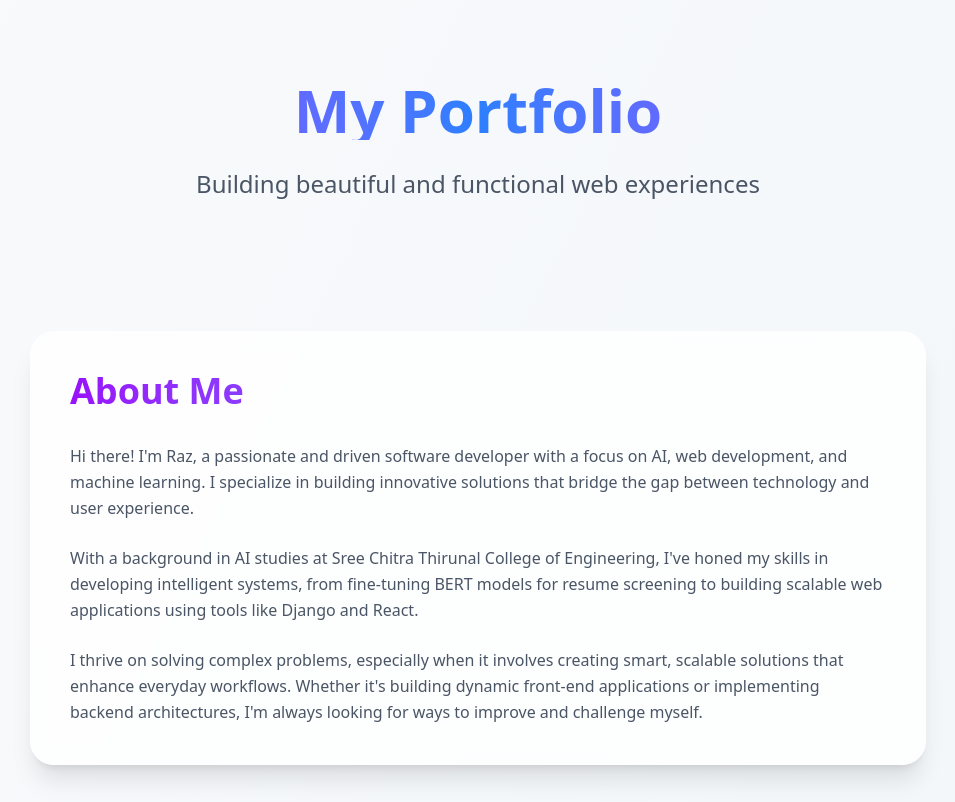
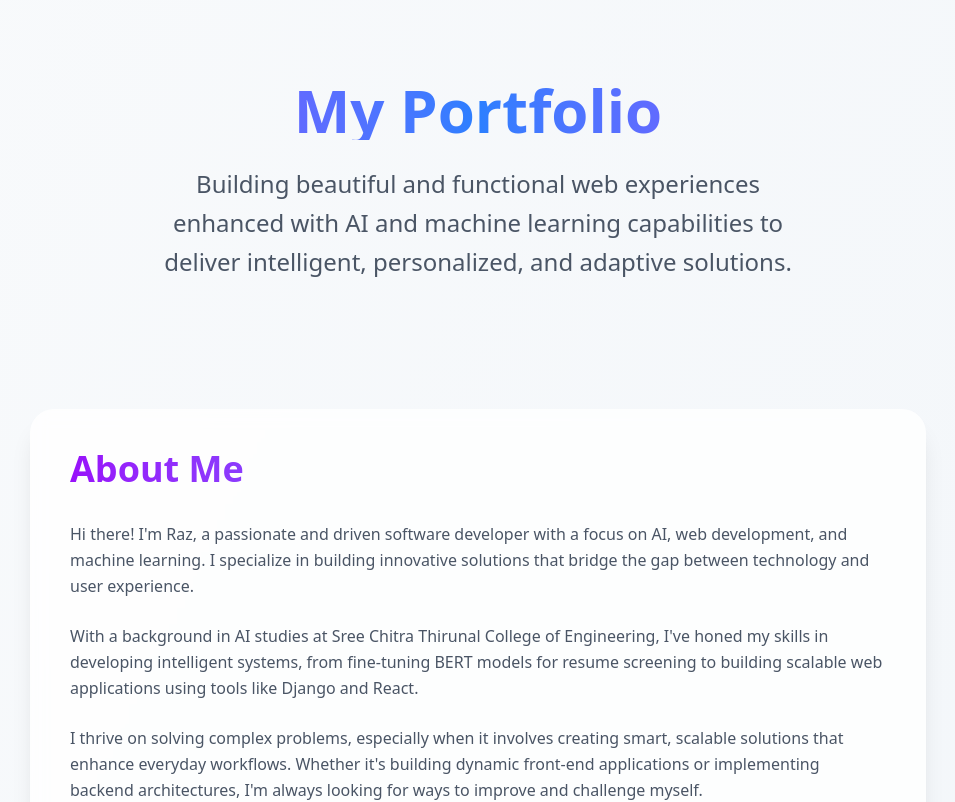
Before and after one commit to Raz-droid/portfolio, a Next.js app: page / in a window 1280 px wide. Shown: the top 802 px of the page, without its empty margins (162-1117 px from the left). Built offline with nearby package versions, Linux system fonts and the light colour scheme.

Commit message:
description change

```diff
--- a/src/app/page.tsx
+++ b/src/app/page.tsx
@@ -45,7 +45,9 @@ export default function Home() {
             My Portfolio
           </h1>
           <p className="text-2xl text-gray-600 max-w-2xl mx-auto leading-relaxed">
-            Building beautiful and functional web experiences
+            Building beautiful and functional web experiences enhanced with AI
+            and machine learning capabilities to deliver intelligent,
+            personalized, and adaptive solutions.
           </p>
         </div>
 
@@ -154,7 +156,7 @@ export default function Home() {
         <section className="max-w-4xl mx-auto">
           <div className="text-center bg-white/80 backdrop-blur-sm rounded-3xl p-12 shadow-xl hover:shadow-2xl transition-all duration-500">
             <h2 className="text-4xl font-semibold mb-8 bg-gradient-to-r from-purple-600 to-blue-500 bg-clip-text text-transparent">
-            Let&apos;s Connect
+              Let&apos;s Connect
             </h2>
             <p className="text-xl text-gray-600 mb-8 leading-relaxed">
               Have a project in mind or just want to chat? Feel free to reach
```
